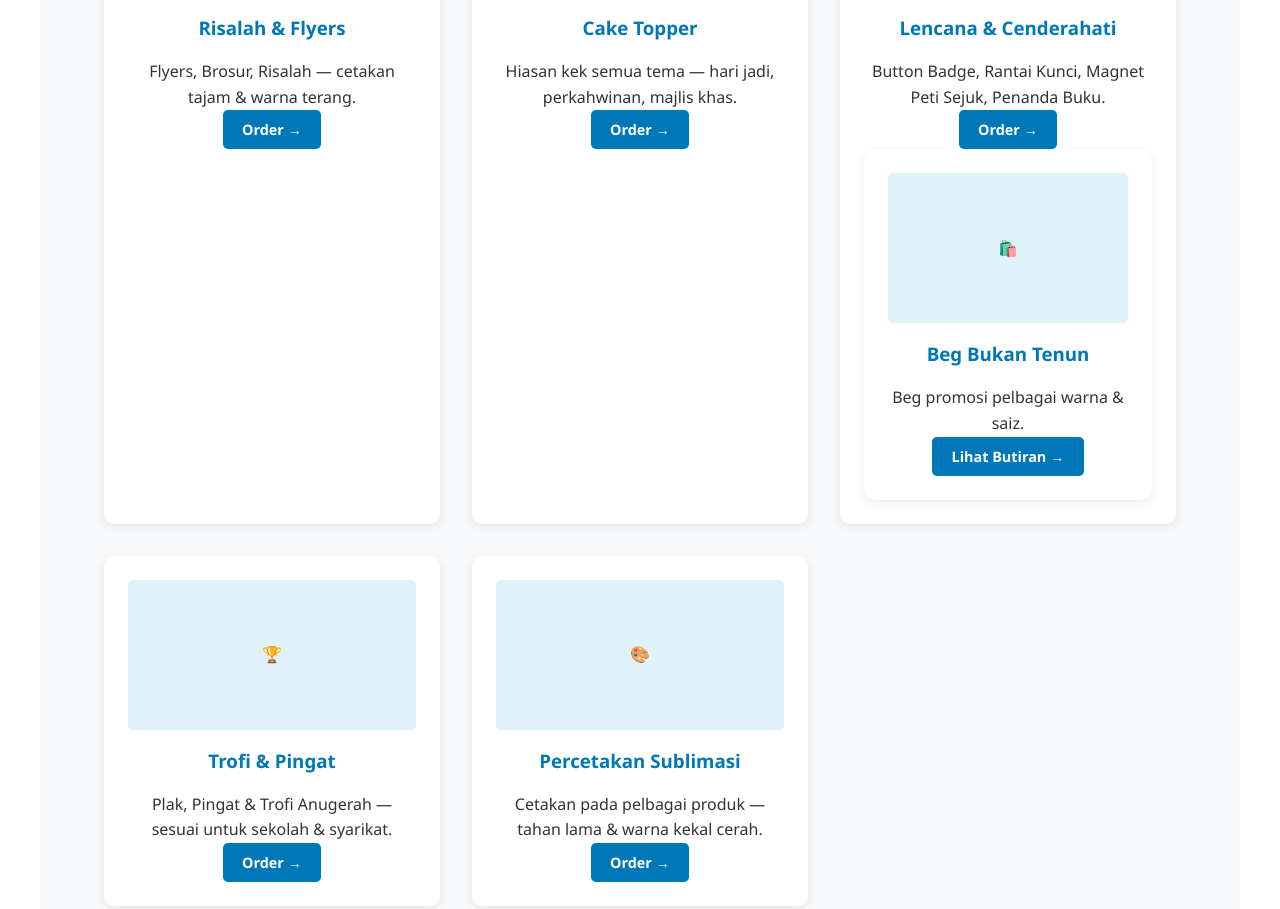
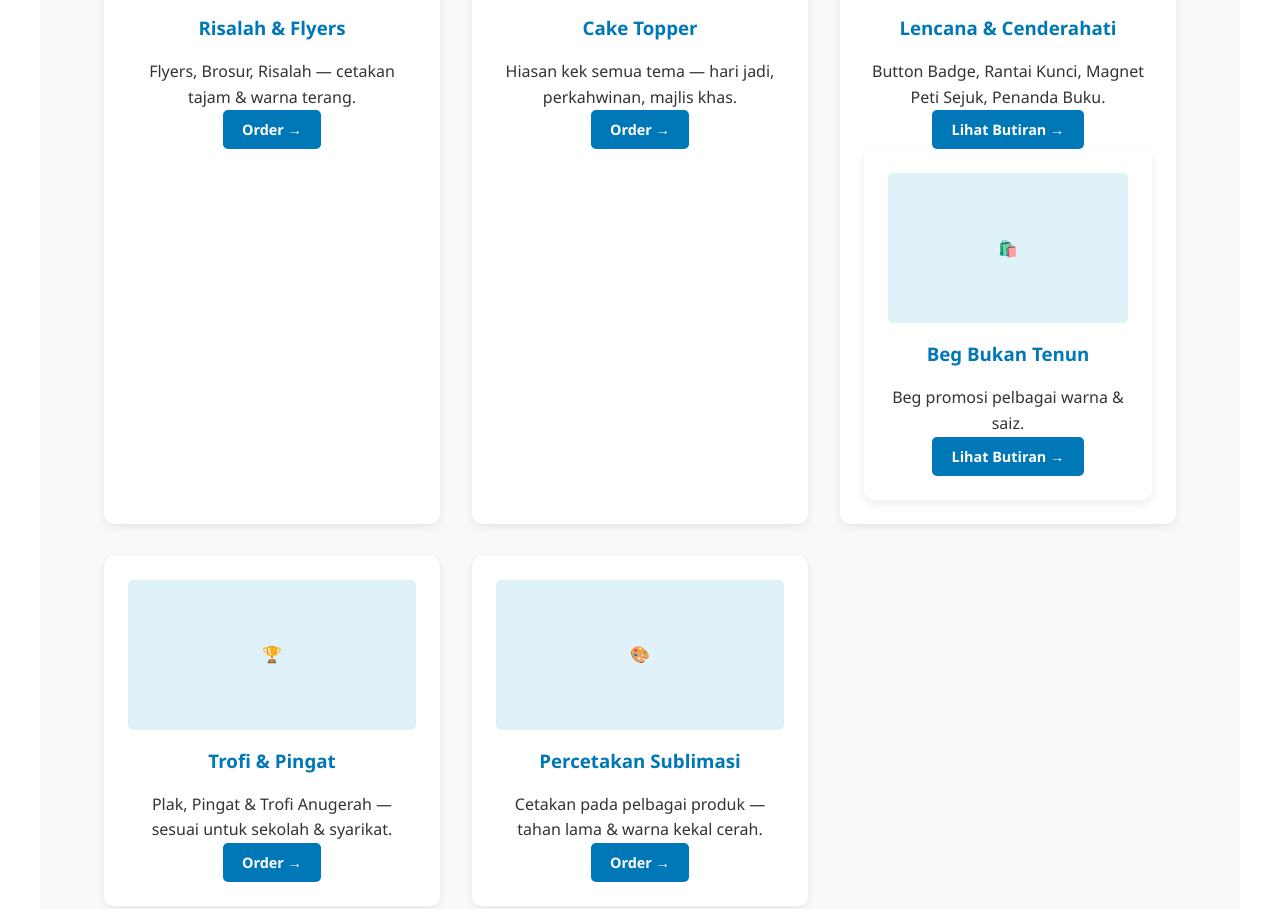
Before and after one commit to yymediaprintingklang/yymediaprintingklang.github.io, a plain HTML site: page index.html in a window 1280 px wide. Shown: the part 1956-2865 px from the top of the page. Drawn offline with Linux system fonts and the light colour scheme.

Commit message:
Update index.html

```diff
--- a/index.html
+++ b/index.html
@@ -152,7 +152,8 @@
                 <div class="produk-gambar">🎖️</div>
                 <h3>Lencana & Cenderahati</h3>
                 <p>Button Badge, Rantai Kunci, Magnet Peti Sejuk, Penanda Buku.</p>
-                <a href="https://wasap.my/601162339801/yymediaprinting" target="_blank" class="btn" style="padding: 0.5rem 1.2rem; font-size: 0.9rem;">Order →</a>
+                <a href="woven_beg.html" class="btn" style="padding: 0.5rem 1.2rem; font-size: 0.9rem;">Lihat Butiran →</a>
+
 <div class="produk-kad">
     <div class="produk-gambar">🛍️</div>
     <h3>Beg Bukan Tenun</h3>
```
